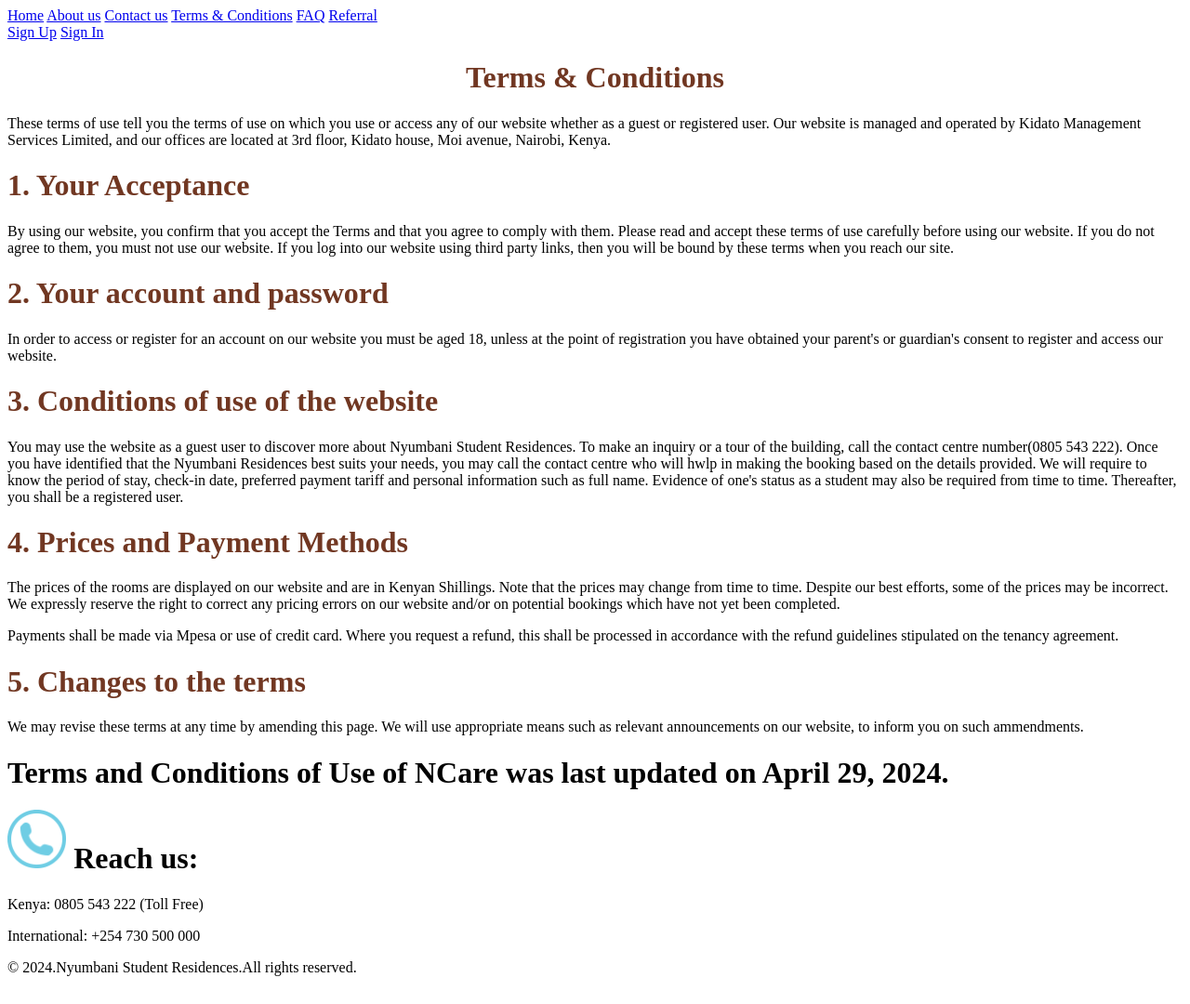
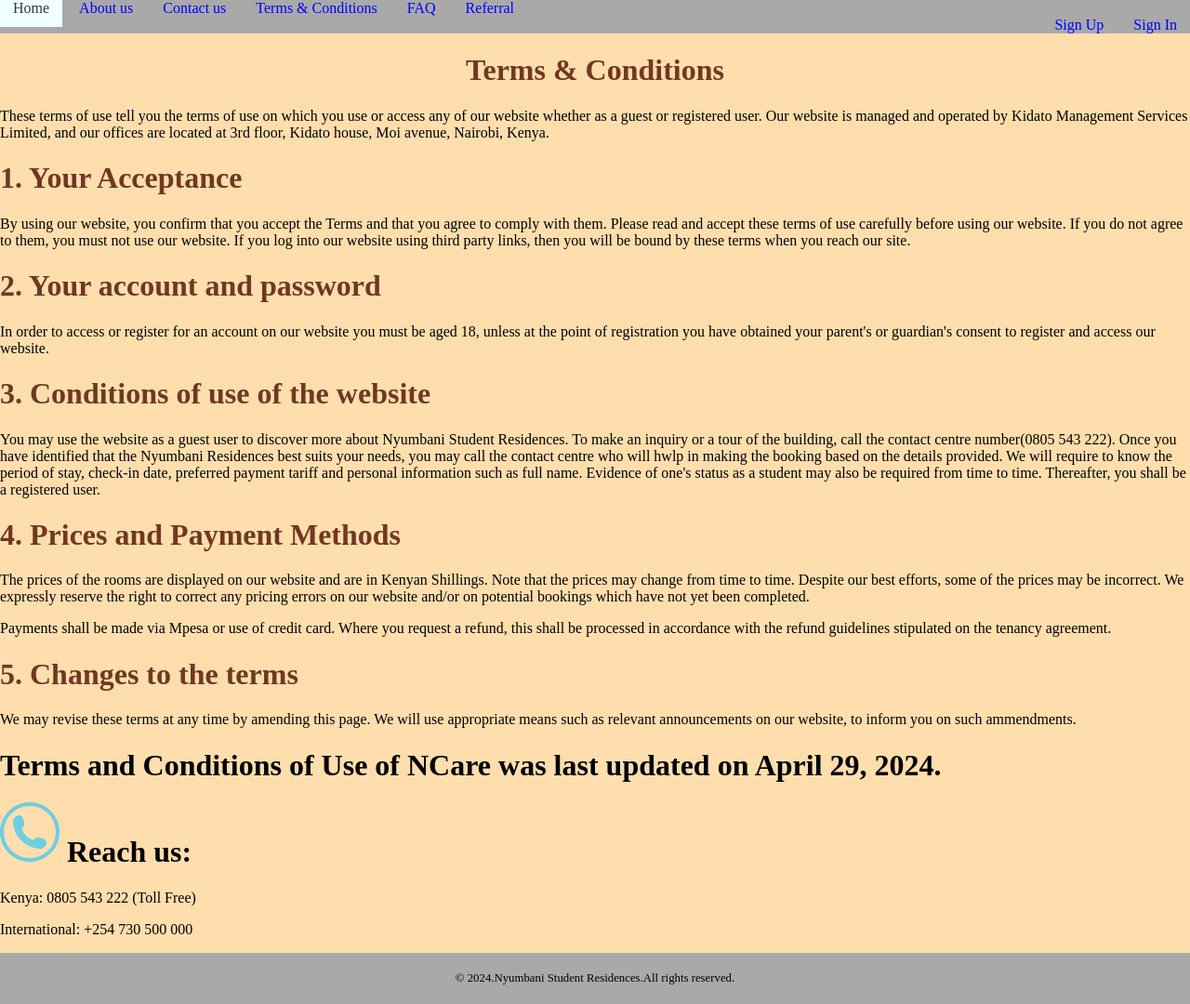
Before and after one commit to JulietMumbi/Project, a PHP site: the page made by Terms and Conditions.php in a window 1280 px wide. Shown: the whole page at 93% size. Before the commit the page ends 1050 px from the top, so only its background shows below. Run offline with PHP 8.4, Linux system fonts and the light colour scheme.

Commit message:
formatted some of my pages

```diff
--- a/Refer.php
+++ b/Refer.php
@@ -12,7 +12,7 @@
 <div class="header">
    <h1>Exciting news!</h1>
 </div>
-   <p>Did you know that you can earn money by referrring a friend to come and join us here at Nyumbani Student residences? See the details below to know how to go about it.</p>
+   <p>Did you that you can earn money by referrring a friend to come and join us here at Nyumbani Student residences? See the details below to know how to go about it.</p>
    <p>First, you identify a University or college student looking for a place to stay.</p>
    <p>You now give him/her more information about Nyumbani along with a referral code. </p>
    <p>If the student books a room and checks-in at Nyumbani student residences, the referrer then receives payment.</p>
--- a/Terms and Conditions.php
+++ b/Terms and Conditions.php
@@ -4,7 +4,7 @@
     <meta charset="UTF-8">
     <meta name="viewport" content="width=device-width, initial-scale=1.0">
     <title>Document</title>
-
+    <link rel="stylesheet" href="css/style.csS">
 
 </head>
 
--- a/contact.php
+++ b/contact.php
@@ -21,7 +21,7 @@ $mobilenumber = mysqli_real_escape_string($conn, addslashes ($_POST["mobilenumbe
 $email =  mysqli_real_escape_string($conn, addslashes ($_POST["emailaddress"]));
 
 
-$insert_message = "INSERT INTO contact (FirstName, LastName, Gender, MobileNo, email)
+$insert_message = "INSERT INTO contactus (firstname, lastname, gender, mobileno, email)
 VALUES ('$firstname', '$lastname', '$gender', '$mobilenumber', '$email'  )";
 
 if ($conn->query($insert_message) === TRUE) {
--- /dev/null
+++ b/css/style.csS
@@ -0,0 +1,63 @@
+body{
+    background-color: navajowhite;
+    margin: 0;
+}
+.topnav{
+    background-color: darkgrey;
+    overflow: hidden;
+}
+.topnav a{
+    color: blue;
+    display: flexbox;
+    text-decoration: none;
+    text-align: left;
+    padding: 12px 14px;
+}
+.topnav-right{
+    float: right;
+}
+.topnav a:hover{
+    color: #373737;
+    background-color: azure;
+    text-decoration: none;
+}
+.footer{
+    background-color: darkgrey;
+    padding: 20px;
+    font-size: 0.8em;
+    text-align: center;
+}
+
+
+input[type=text], select{
+    width: 100;
+    padding: 12px 20px;
+    margin: 8px 0;
+    display: inline-block;
+    border: 1px solid #ccc;
+    border-radius: 4px;
+    box-sizing: border-box;
+}
+.form{
+  display: flex;
+  justify-content: center; height:100vh ;
+  box-shadow: #373737;
+    width: 50%;
+    margin: 0 auto;
+    padding: 20px;
+    background-color: grey;
+    border-radius: 5px;
+    box-shadow: 0 0 10px rgba(0, 0, 0, 0.1);
+
+
+}
+.table{
+    border: solid 1px #373737;
+    width: 70%;
+    border-collapse: collapse;
+}
+td{
+    border: solid 1px #373737;
+    padding: 5px;
+    text-align: center;
+}
```
